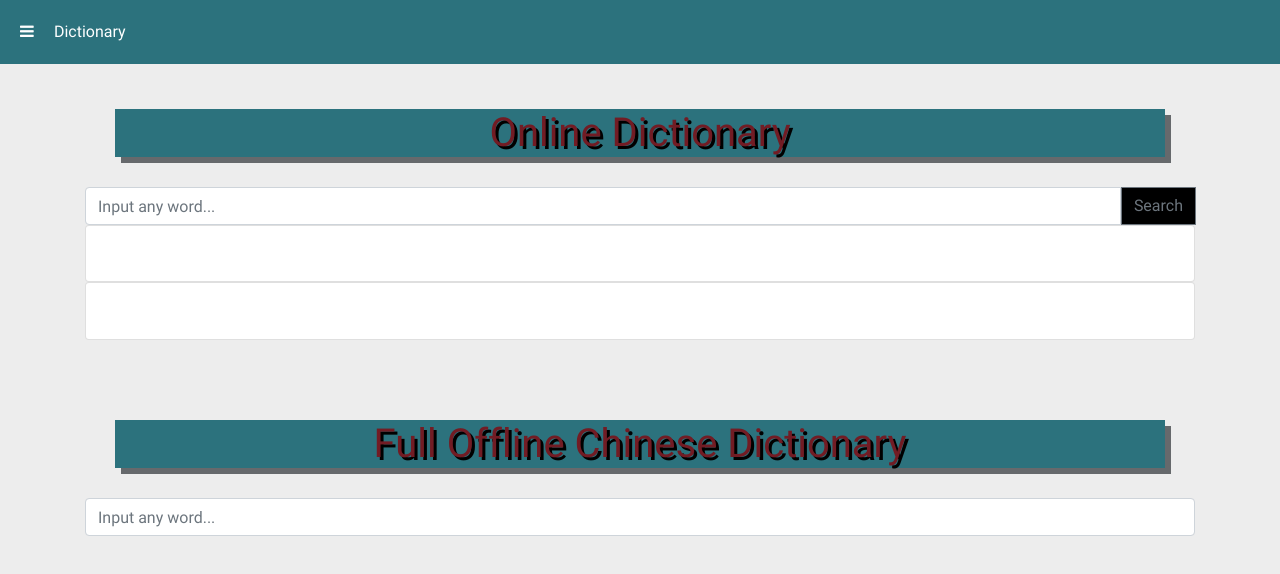
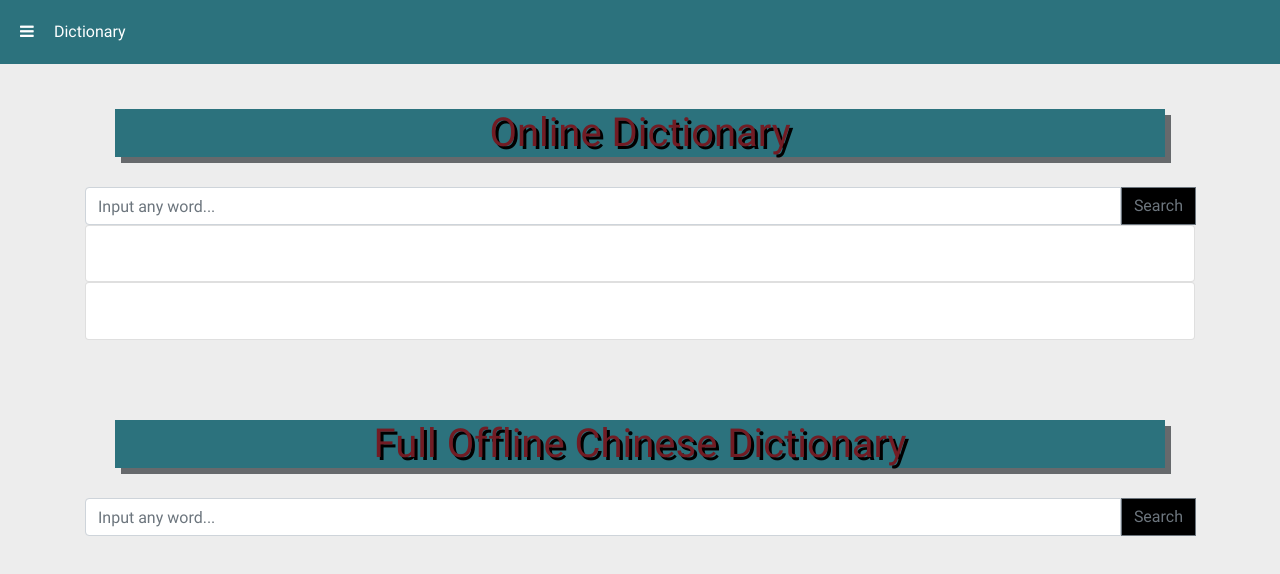
Before and after one commit to AllenjinrongZhang/AllenjinrongZhang.github.io, a plain HTML site: page index.html in a window 1280 px wide. Drawn offline with Linux system fonts and the light colour scheme.

Commit message:
debug and finish offline chinese Dict

```diff
--- a/index.html
+++ b/index.html
@@ -77,7 +77,9 @@
                 <h1 style="text-shadow: 3px 3px black;box-shadow: 6px 6px #212529a8;margin: 30px;color: #721c24;text-align: center;background-color: #2c727d;">Full Offline Chinese Dictionary</h1>
                 <div class="input-group">
                     <input id="offlineSearchChineseBox" type="text" class="form-control" placeholder="Input any word...">
-
+                    <div class="input-group-prepend">
+                        <button class="btn btn-outline-secondary" type="button" id="btnOfflineChineseSearch" style="background-color: black;">Search</button>
+                    </div>
                 </div>
                 <div id="offlineChineseResult">
                 </div>
```
Lines whose indentation alone changed are shown as unchanged.
